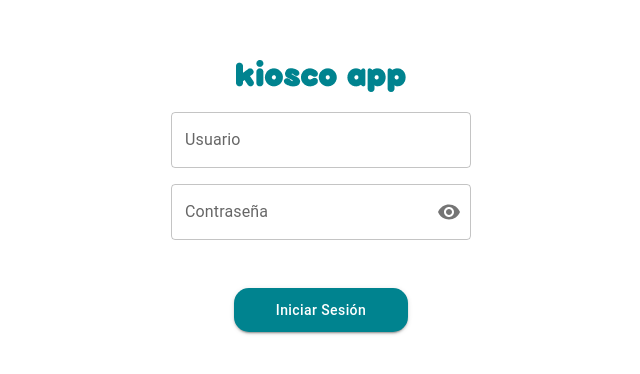
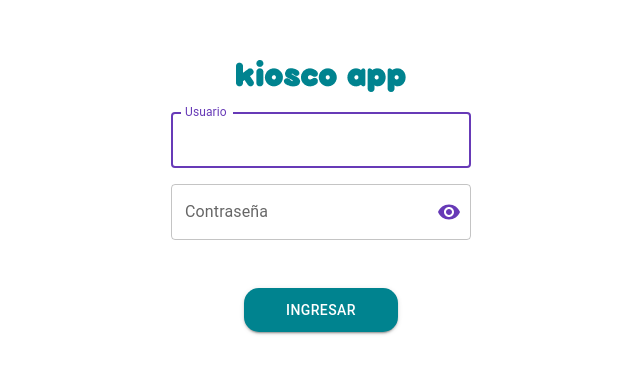
Before and after one commit to No-Country/C9-24T-JavaReact, a React (Vite) app in the folder client/: page /login in a window 1280 px wide. Shown: the part 204-578 px from the top of the page, without its empty margins (319-959 px from the left). Built offline with nearby package versions, Linux system fonts and the light colour scheme.

Commit message:
Login: boton INGRESAR y colores del outline input al obtener focus

```diff
--- a/client/src/component/pages/LoginView/index.jsx
+++ b/client/src/component/pages/LoginView/index.jsx
@@ -17,6 +17,23 @@
 import kioscoApp from "../../../assets/imagenes/kioscoAppPNG.png";
 
 import { MyAlert } from "../../Common/MyAlert";
+
+import { createTheme, ThemeProvider } from "@mui/material/styles";
+
+const theme = createTheme({
+  palette: {
+    primary: {
+      // light: will be calculated from palette.primary.main,
+      main: "#673AB7",
+      // dark: will be calculated from palette.primary.main,
+      // contrastText: will be calculated to contrast with palette.primary.main
+    },
+    secondary: {
+      main: "#00838F",
+      // dark: will be calculated from palette.secondary.main,
+    },
+  },
+});
 
 export default function LoginView() {
   const {
@@ -43,9 +60,12 @@
         <div>
           <img src={kioscoApp} alt="" />
         </div>
+        <ThemeProvider theme={theme}>
           <FormControl sx={{ m: 1, width: "300px" }} variant="outlined">
             <TextField
               name="email"
+              color="primary"
+              autoFocus="true"
               label="Usuario"
               variant="outlined"
               value={login.email}
@@ -53,13 +73,16 @@
               fullWidth
             />
           </FormControl>
+        </ThemeProvider>
 
+        <ThemeProvider theme={theme}>
           <FormControl sx={{ m: 1, width: "300px" }} variant="outlined">
             <InputLabel htmlFor="outlined-adornment-password">
               Contraseña
             </InputLabel>
             <OutlinedInput
               name="password"
+              color="primary"
               value={login.password}
               onChange={handleInputChange}
               id="outlined-adornment-password"
@@ -68,6 +91,7 @@
                 <InputAdornment position="end">
                   <IconButton
                     aria-label="toggle password visibility"
+                    color="primary"
                     onClick={handleClickShowPassword}
                     // onMouseDown={handleMouseDownPassword}
                     edge="end"
@@ -79,6 +103,7 @@
               label="Password"
             />
           </FormControl>
+        </ThemeProvider>
 
         <Box sx={{ paddingTop: "2em" }}>
           <Button
@@ -90,9 +115,10 @@
               padding: "1em 3em",
               lineHeight: "16px",
               backgroundColor: "#00838F",
+              fontFamily: "roboto",
             }}
           >
-            Iniciar Sesión
+            INGRESAR
           </Button>
         </Box>
       </Stack>
```
Lines whose indentation alone changed are shown as unchanged.
